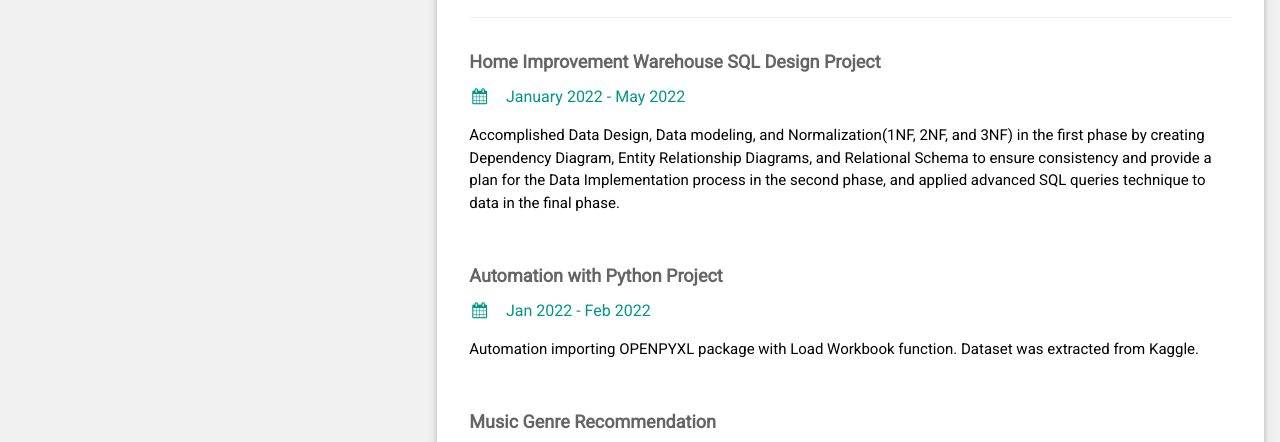
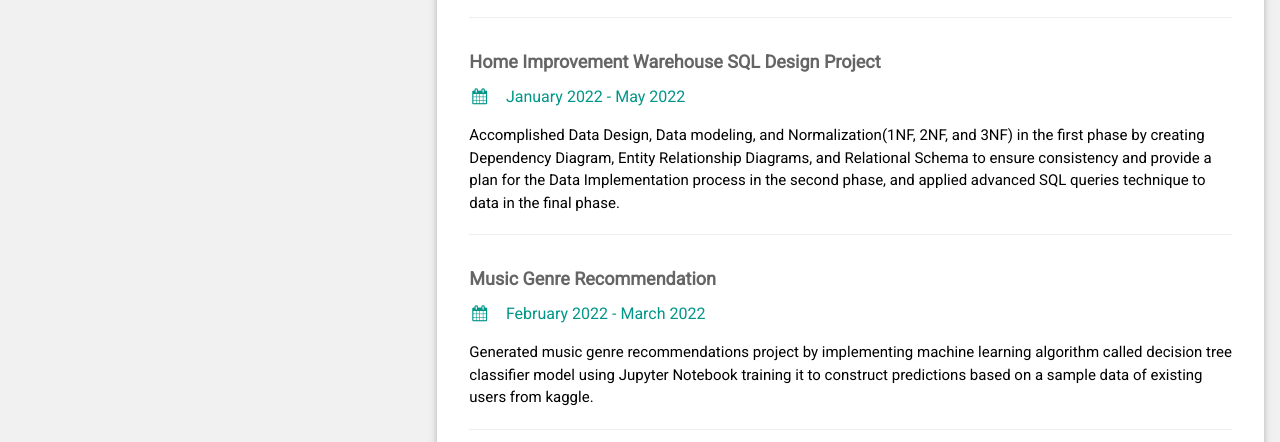
Before and after one commit to Pmakaju/Personal-Portfolio, a plain HTML site: page index.html in a window 1280 px wide. Shown: the part 1009-1451 px from the top of the page. Drawn offline with nearby package versions, Linux system fonts and the light colour scheme.

Commit message:
Layout edit

```diff
--- a/index.html
+++ b/index.html
@@ -101,17 +101,14 @@
             <div class="w3-container">
               <h5 class="w3-opacity"><b>Home Improvement Warehouse SQL Design Project</b></h5>
               <h6 class="w3-text-teal"><i class="fa fa-calendar fa-fw w3-margin-right"></i>January 2022 - May 2022</h6>
-              <p>Accomplished Data Design, Data modeling, and Normalization(1NF, 2NF, and 3NF) in the first phase by creating Dependency Diagram, Entity Relationship Diagrams, and Relational Schema to ensure consistency and provide a plan for the Data Implementation process in the second phase, and applied advanced SQL queries technique to data in the final phase.</p><br>
-            </div>
-            <div class="w3-container">
-              <h5 class="w3-opacity"><b>Automation with Python Project</b></h5>
-              <h6 class="w3-text-teal"><i class="fa fa-calendar fa-fw w3-margin-right"></i>Jan 2022 - Feb 2022</h6>
-              <p>Automation importing OPENPYXL package with Load Workbook function. Dataset was extracted from Kaggle.</p><br>
+              <p>Accomplished Data Design, Data modeling, and Normalization(1NF, 2NF, and 3NF) in the first phase by creating Dependency Diagram, Entity Relationship Diagrams, and Relational Schema to ensure consistency and provide a plan for the Data Implementation process in the second phase, and applied advanced SQL queries technique to data in the final phase.</p>
+              <hr>
             </div>
             <div class="w3-container">
               <h5 class="w3-opacity"><b>Music Genre Recommendation</b></h5>
               <h6 class="w3-text-teal"><i class="fa fa-calendar fa-fw w3-margin-right"></i>February 2022 - March 2022</h6>
-              <p>Generated music genre recommendations project by implementing machine learning algorithm called decision tree classifier model using Jupyter Notebook training it to construct predictions based on a sample data of existing users from kaggle.</p><br>
+              <p>Generated music genre recommendations project by implementing machine learning algorithm called decision tree classifier model using Jupyter Notebook training it to construct predictions based on a sample data of existing users from kaggle.</p>
+              <hr>
             </div>
             <div class="w3-container">
               <h5 class="w3-opacity"><b>Personal Portfolio</b></h5>
```
